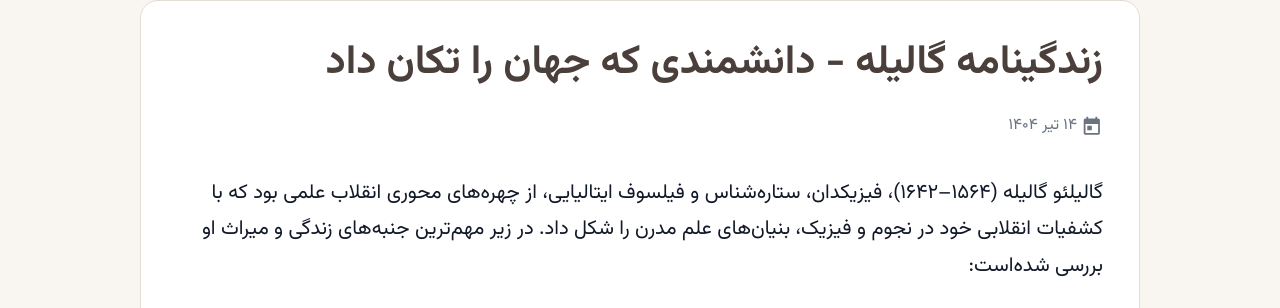
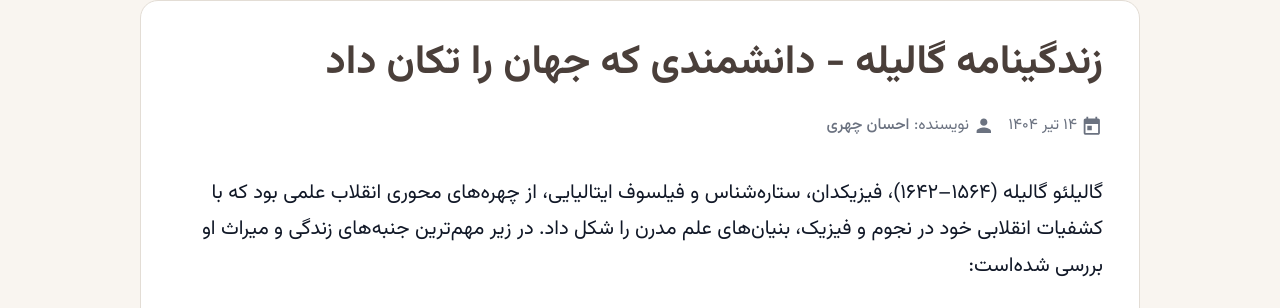
Before and after one commit to darkblog/darkblog.github.io, a Jekyll site: the page built from _posts/2025-7-5-68.md, in a window 1280 px wide. Shown: the part 144-452 px from the top of the page. Built offline with Jekyll 4.4.1, drawn with Linux system fonts in a browser that asks for light colours.

Commit message:
Update post.html

```diff
--- a/_layouts/post.html
+++ b/_layouts/post.html
@@ -25,9 +25,9 @@
                 "datePublished": "{{ page.date | date_to_xmlschema }}",
                 "dateModified": "{% if page.last_modified_at %}{{ page.last_modified_at | date_to_xmlschema }}{% else %}{{ page.date | date_to_xmlschema }}{% endif %}",
                 "author": {
-                    "@type": "Organization",
-                    "name": "وبلاگ پاسگاه",
-                    "url": "https://www.pasgah.org/"
+                    "@type": "Person",
+                    "name": "احسان چهری",
+                    "url": "https://x.com/pbstwi"
                 },
                 "publisher": {
                     "@type": "Organization",
@@ -123,7 +123,7 @@
     <meta property="og:url" content="{{ page.url | absolute_url }}">
     <meta property="og:site_name" content="وبلاگ پاسگاه">
     <meta property="og:locale" content="fa_IR">
-    <meta property="article:author" content="وبلاگ پاسگاه">
+    <meta property="article:author" content="https://x.com/pbstwi">
     <meta property="article:section" content="تاریخ">
     <meta name="twitter:card" content="summary_large_image">
     <meta name="twitter:title" content="{{ page.title | escape }}">
@@ -286,6 +286,7 @@
             margin-bottom: var(--spacing-lg);
             color: var(--color-text-light);
             font-size: var(--font-size-sm);
+            flex-wrap: wrap;
         }
         .post-date {
             display: flex;
@@ -296,6 +297,25 @@
             width: 1.2rem;
             height: 1.2rem;
             fill: currentColor;
+        }
+        .post-author {
+            display: flex;
+            align-items: center;
+            gap: 0.25rem;
+        }
+        .post-author svg {
+            width: 1.2rem;
+            height: 1.2rem;
+            fill: currentColor;
+        }
+        .post-author a {
+            color: var(--color-text-light);
+            text-decoration: none;
+            font-weight: 500;
+        }
+        .post-author a:hover {
+            color: var(--color-accent);
+            text-decoration: underline;
         }
         .article-content {
             font-size: var(--font-size-lg);
@@ -836,6 +856,15 @@
                             </svg>
                             <span class="date-text">{{ page.date | date: "%Y/%m/%d" }}</span>
                         </span>
+                        <span class="post-author">
+                            <svg viewBox="0 0 24 24" width="18" height="18">
+                                <path d="M12 12c2.21 0 4-1.79 4-4s-1.79-4-4-4-4 1.79-4 4 1.79 4 4 4zm0 2c-2.67 0-8 1.34-8 4v2h16v-2c0-2.66-5.33-4-8-4z"/>
+                            </svg>
+                            <span>نویسنده:</span>
+                            <span itemprop="author" itemscope itemtype="https://schema.org/Person">
+                                <a href="https://x.com/pbstwi" itemprop="url" rel="author"><span itemprop="name">احسان چهری</span></a>
+                            </span>
+                        </span>
                     </div>
                     <div class="article-content" itemprop="articleBody">
                         {{ content | replace: '<table>', '<div class="table-scroll"><table>' | replace: '</table>', '</table></div>' }}
```
